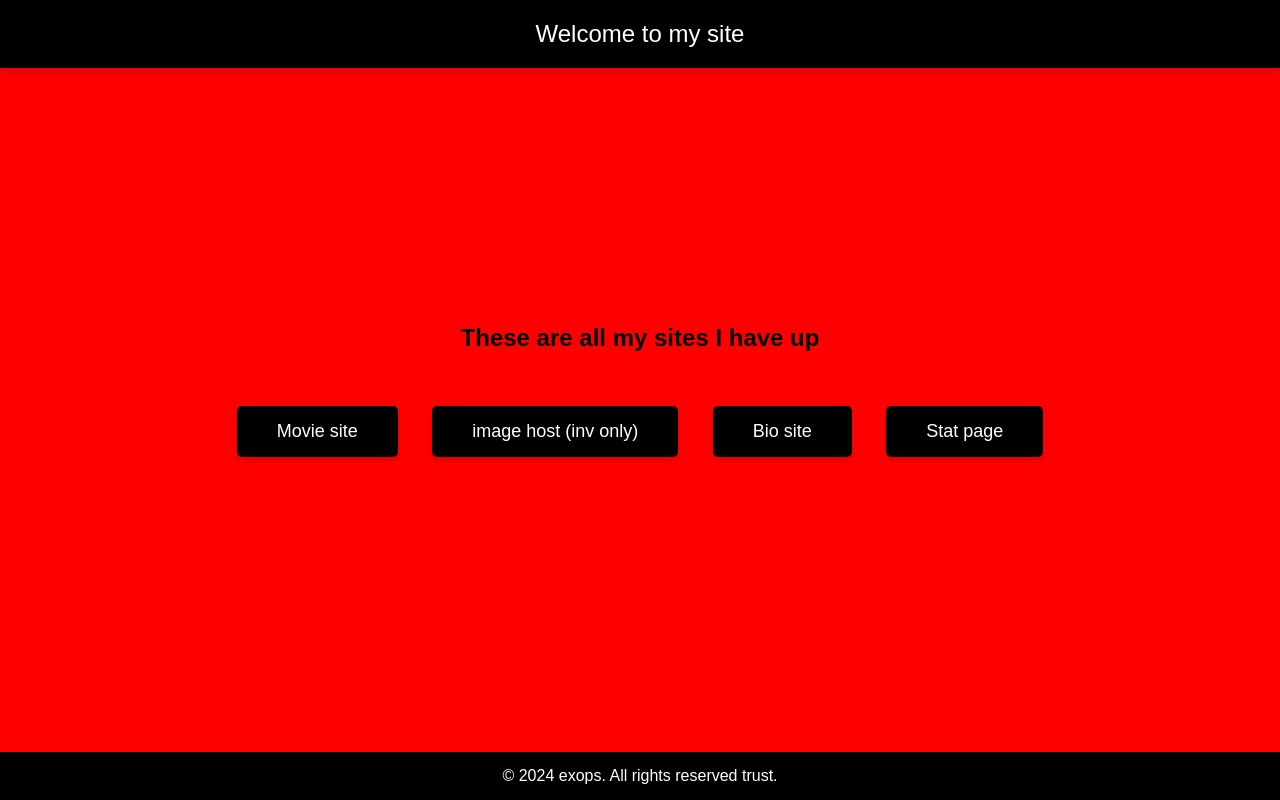
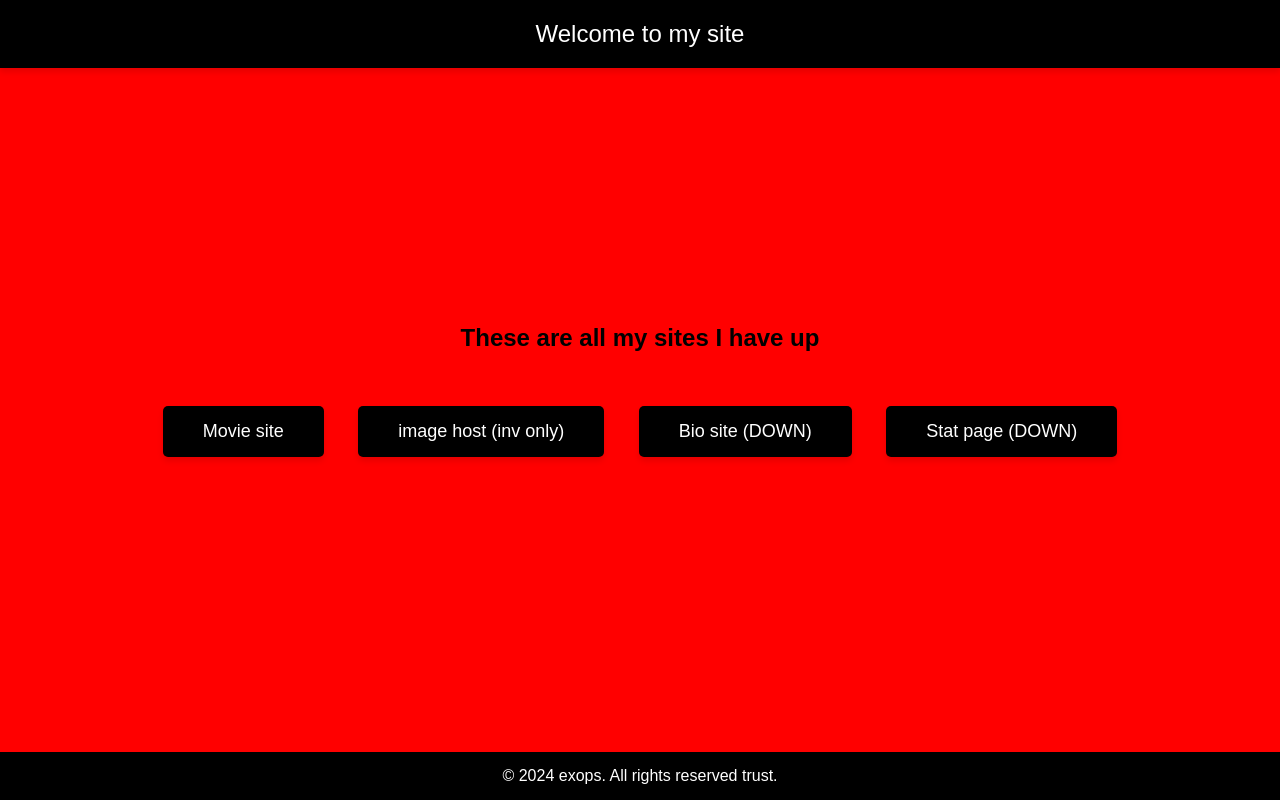
Before and after one commit to exopstech/exopstech.github.io, a plain HTML site: page index.html in a window 1280 px wide. Drawn offline with Linux system fonts and the light colour scheme.

Commit message:
Update index.html

```diff
--- a/index.html
+++ b/index.html
@@ -72,10 +72,10 @@
     <div class="container">
         <h2>These are all my sites I have up</h2>
         <div class="button-container">
-            <a href="https://fmovs.exopss.lol/" class="button">Movie site</a>
+            <a href="https://fmovs.exopss.xyz/" class="button">Movie site</a>
             <a href="https://exopss.pics/" class="button">image host (inv only) </a>
-            <a href="https://bio.exopss.lol/" class="button">Bio site</a>
-            <a href="https://status.exopss.lol/" class="button">Stat page</a>
+            <a href="https://bio.exopss.xyz/" class="button">Bio site (DOWN) </a>
+            <a href="https://status.exopss.xyz/" class="button">Stat page (DOWN) </a>
         </div>
         <audio id="backgroundMusic" autoplay loop muted>
             <source src="music.mp3" type="audio/mp3">
```
